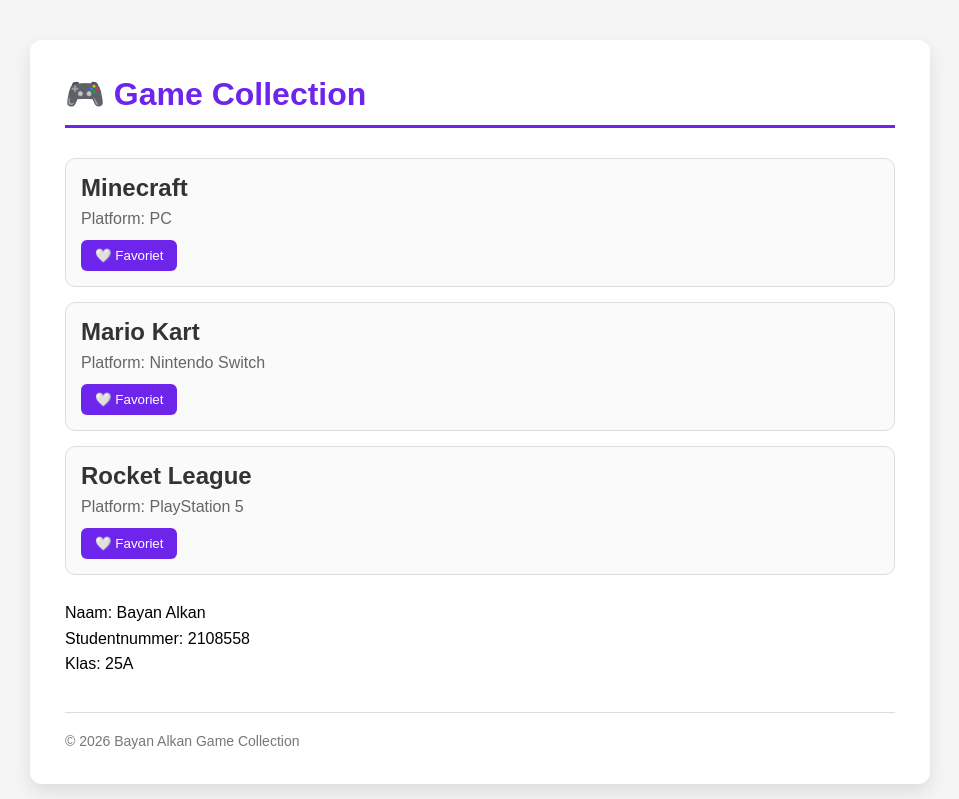
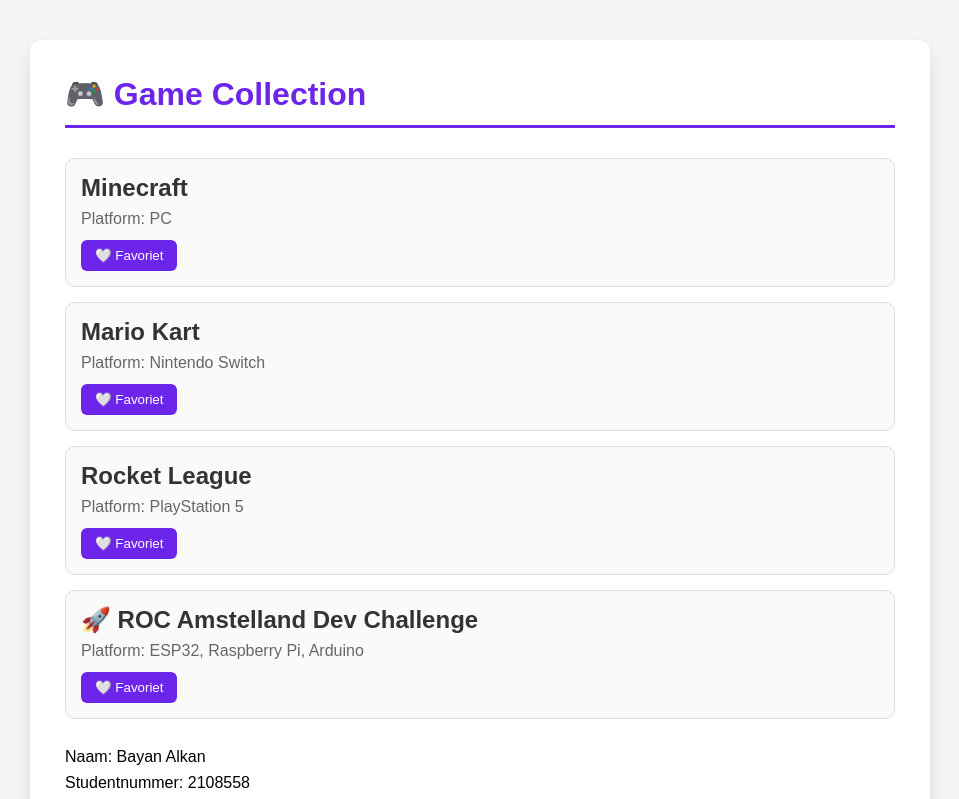
Before and after one commit to balkeyan/react-1, a React (Vite) app: page / in a window 1280 px wide. Shown: the top 799 px of the page, without its empty margins (160-1119 px from the left). Built offline with nearby package versions, Linux system fonts and the light colour scheme.

Commit message:
Les 6 - Arrays en map toegepast

```diff
--- a/src/App.jsx
+++ b/src/App.jsx
@@ -4,14 +4,25 @@
 import GameCard from "./components/GameCard";
 
 function App() {
+  const games = [
+    { id: 1, title: "Minecraft", platform: "PC" },
+    { id: 2, title: "Mario Kart", platform: "Nintendo Switch" },
+    { id: 3, title: "Rocket League", platform: "PlayStation 5" },
+    { id: 4, title: "🚀 ROC Amstelland Dev Challenge", platform: "ESP32, Raspberry Pi, Arduino" },
+  ];
+
   return (
     <div className="container">
       <Header title="🎮 Game Collection" />
 
       <div className="game-list">
-        <GameCard title="Minecraft" platform="PC" />
-        <GameCard title="Mario Kart" platform="Nintendo Switch" />
-        <GameCard title="Rocket League" platform="PlayStation 5" />
+        {games.map((game) => (
+          <GameCard
+            key={game.id}
+            title={game.title}
+            platform={game.platform}
+          />
+        ))}
       </div>
 
       <p className="student">
```
